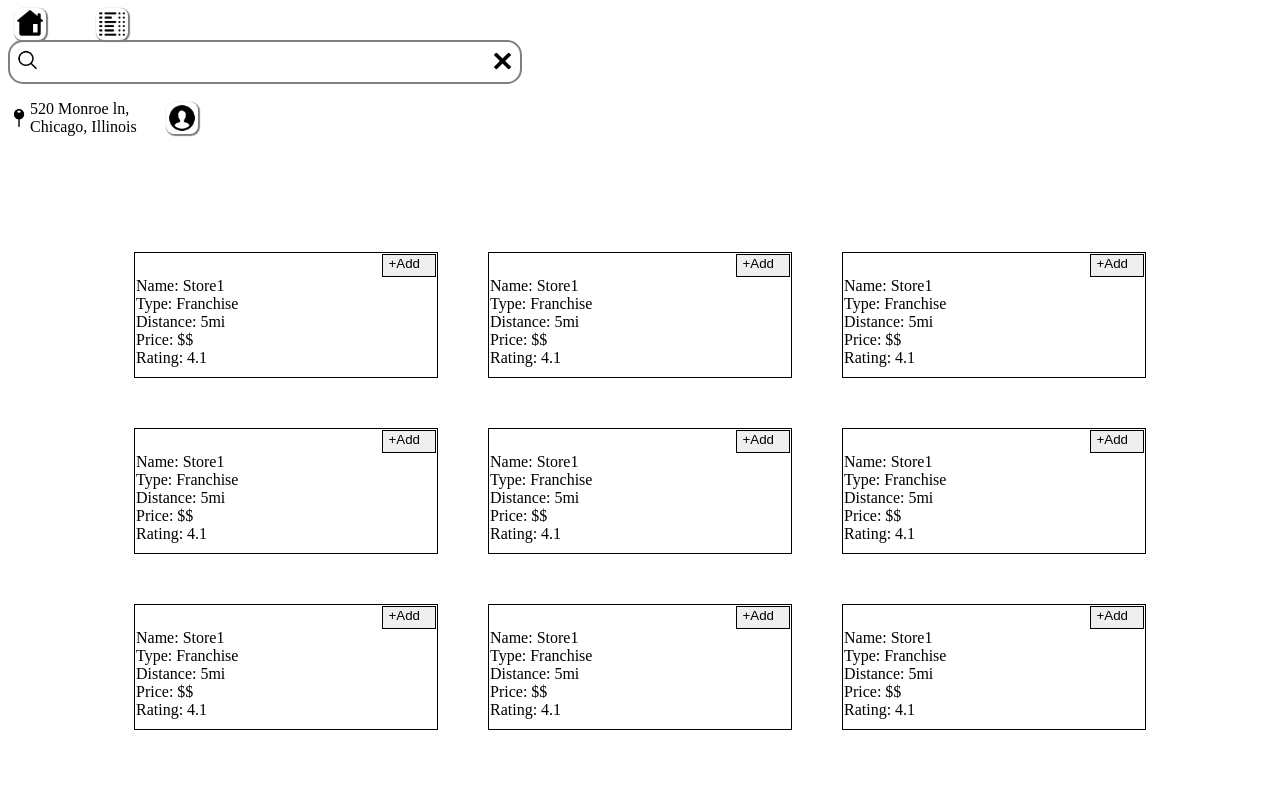
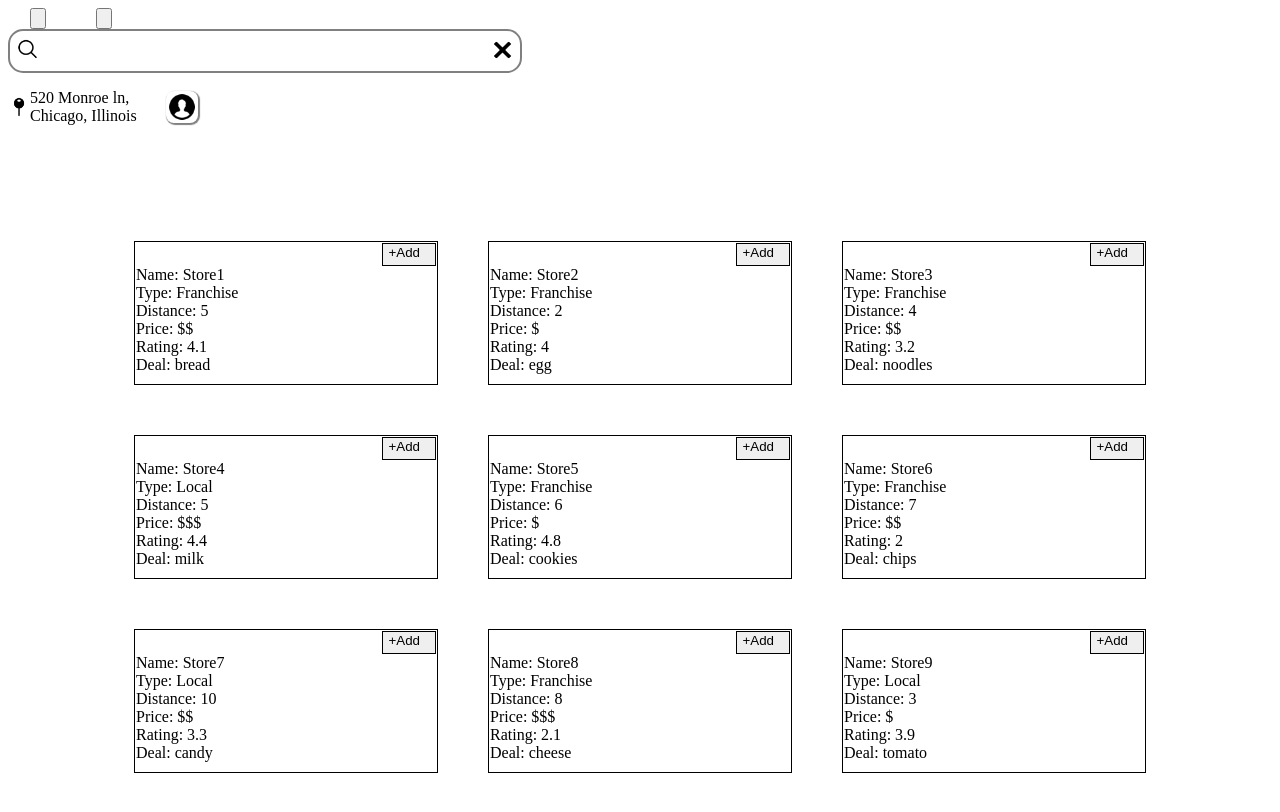
Before and after one commit to ArtemLashko/GR4, a plain HTML site: page index.html in a window 1280 px wide. Drawn offline with Linux system fonts and the light colour scheme.

Commit message:
Updated main page for user to see all info and query items for list page

```diff
--- a/index.html
+++ b/index.html
@@ -7,8 +7,8 @@
 
   <div class="frame">
     <div class="left_menu">
-      <img class="home" alt="Home" src="home.png" />
-      <img class="transaction-list" alt="Transaction list" src="transaction-list.png" />
+      <input type="button" onclick="redirectHomePage()" class="homeBtn">
+      <input type="button" onclick="redirectStoreListPage()" class="storeListBtn">
     </div>
     <div class="search_field">
       <div class="search_bar">
@@ -27,223 +27,89 @@
       <img class="profile" alt="Profile" src="profile.png" /> <!-- might not need this -->
     </div>
   </div>
+
   <div>
     <table id="layout">
-      <tr>
-        <td id="insideBox">
+      <tbody id="storeContainer"></tbody>
+    </table>
+  </div>
+
+  <script>
+
+    // Get a reference to the store container
+
+
+    function Store(name, type, distance, price, rating, deal) { // Constructor function for a store
+      this.name = name;
+      this.type = type;
+      this.distance = distance;
+      this.price = price;
+      this.rating = rating;
+      this.deal = deal;
+    }
+
+
+    // Create instances of stores
+    var store1 = new Store("Store1", "Franchise", 5, "$$", 4.1, "bread");
+    var store2 = new Store("Store2", "Franchise", 2, "$", 4.0, "egg");
+    var store3 = new Store("Store3", "Franchise", 4, "$$", 3.2, "noodles");
+    var store4 = new Store("Store4", "Local", 5, "$$$", 4.4, "milk");
+    var store5 = new Store("Store5", "Franchise", 6, "$", 4.8, "cookies");
+    var store6 = new Store("Store6", "Franchise", 7, "$$", 2.0, "chips");
+    var store7 = new Store("Store7", "Local", 10, "$$", 3.3, "candy");
+    var store8 = new Store("Store8", "Franchise", 8, "$$$", 2.1, "cheese");
+    var store9 = new Store("Store9", "Local", 3, "$", 3.9, "tomato");
+    var storeList = [store1, store2, store3, store4, store5, store6, store7, store8, store9]; // Create a list of stores using an array
+
+    const storeContainer = document.getElementById('storeContainer');
+    let currentRow; // Initialize a variable to keep track of the current row
+    storeList.forEach((store, index) => {
+      if (index % 3 === 0) {
+        // Start a new row for every third store
+        currentRow = document.createElement('tr');
+        storeContainer.appendChild(currentRow);
+      }
+
+      const storeInstance = document.createElement('td');
+      storeInstance.id = 'insideBox';
+      storeInstance.innerHTML = `
         <div>
           <div class="button_div">
             <input type="button" class="btn" value="+Add">
           </div>
-            </input>
           <div>
-              Name: Store1
+            Name: ${store.name}
           </div>
           <div>
-              Type: Franchise
+            Type: ${store.type}
           </div>
           <div>
-              Distance: 5mi
+            Distance: ${store.distance}
           </div>
           <div>
-              Price: $$
+            Price: ${store.price}
           </div>
           <div>
-              Rating: 4.1
+            Rating: ${store.rating}
+          </div>
+          <div>
+            Deal: ${store.deal}
           </div>
         </div>
-        </td>
-        <td id="insideBox">
-          <div id="smallpad">
-            <div class="button_div">
-            <input type="button" class="btn" value="+Add">
-            </div>
-            </input>
-            <div>
-              Name: Store1
-            </div>
-            <div>
-              Type: Franchise
-            </div>
-            <div>
-              Distance: 5mi
-            </div>
-            <div>
-              Price: $$
-            </div>
-            <div>
-              Rating: 4.1
-            </div>
-          </div>
-        </td>
-        <td id="insideBox">
-          <div id="smallpad">
-            <div class="button_div">
-            <input type="button" class="btn" value="+Add">
-            </div>
-            </input>
-            <div>
-              Name: Store1
-            </div>
-            <div>
-              Type: Franchise
-            </div>
-            <div>
-              Distance: 5mi
-            </div>
-            <div>
-              Price: $$
-            </div>
-            <div>
-              Rating: 4.1
-            </div>
-          </div>
-        </td>
-      </tr>
-      <tr>
-        <td id="insideBox">
-          <div id="smallpad">
-            <div class="button_div">
-            <input type="button" class="btn" value="+Add">
-            </div>
-            </input>
-            <div>
-              Name: Store1
-            </div>
-            <div>
-              Type: Franchise
-            </div>
-            <div>
-              Distance: 5mi
-            </div>
-            <div>
-              Price: $$
-            </div>
-            <div>
-              Rating: 4.1
-            </div>
-          </div>
-        </td>
-        <td id="insideBox">
-          <div id="smallpad">
-            <div class="button_div">
-            <input type="button" class="btn" value="+Add">
-            </div>
-            </input>
-            <div>
-              Name: Store1
-            </div>
-            <div>
-              Type: Franchise
-            </div>
-            <div>
-              Distance: 5mi
-            </div>
-            <div>
-              Price: $$
-            </div>
-            <div>
-              Rating: 4.1
-            </div>
-          </div>
-        </td>
-        <td id="insideBox">
-          <div id="smallpad">
-            <div class="button_div">
-            <input type="button" class="btn" value="+Add">
-            </div>
-            </input>
-            <div>
-              Name: Store1
-            </div>
-            <div>
-              Type: Franchise
-            </div>
-            <div>
-              Distance: 5mi
-            </div>
-            <div>
-              Price: $$
-            </div>
-            <div>
-              Rating: 4.1
-            </div>
-          </div>
-        </td>
-      </tr>
-      <tr>
-        <td id="insideBox">
-          <div id="smallpad">
-            <div class="button_div">
-            <input type="button" class="btn" value="+Add">
-            </div>
-            </input>
-            <div>
-              Name: Store1
-            </div>
-            <div>
-              Type: Franchise
-            </div>
-            <div>
-              Distance: 5mi
-            </div>
-            <div>
-              Price: $$
-            </div>
-            <div>
-              Rating: 4.1
-            </div>
-          </div>
-        </td>
-        <td id="insideBox">
-          <div id="smallpad">
-            <div class="button_div">
-            <input type="button" class="btn" value="+Add">
-            </div>
-            </input>
-            <div>
-              Name: Store1
-            </div>
-            <div>
-              Type: Franchise
-            </div>
-            <div>
-              Distance: 5mi
-            </div>
-            <div>
-              Price: $$
-            </div>
-            <div>
-              Rating: 4.1
-            </div>
-          </div>
-        </td>
-        <td id="insideBox">
-          <div id="smallpad">
-            <div class="button_div">
-            <input type="button" class="btn" value="+Add">
-            </div>
-            </input>
-            <div>
-              Name: Store1
-            </div>
-            <div>
-              Type: Franchise
-            </div>
-            <div>
-              Distance: 5mi
-            </div>
-            <div>
-              Price: $$
-            </div>
-            <div>
-              Rating: 4.1
-            </div>
-          </div>
-        </td>
-      </tr>
-    </table>
-  </div>
+      `;
+
+      currentRow.appendChild(storeInstance);
+    });
+    function redirectStoreListPage() {
+      console.log(storeList);
+      var storeListJSON = JSON.stringify(storeList); // Convert the storeList array to a JSON string
+      console.log(storeListJSON);
+      var link = document.createElement("a"); // Create a link with query parameter to another page
+      link.href = "StoreList.html?storeList=" + encodeURIComponent(storeListJSON); // pass the list of stores to StoreList.html
+      link.click();
+    }
+  </script>
+
 </body>
 
 </html>
```
Lines whose indentation alone changed are shown as unchanged.
